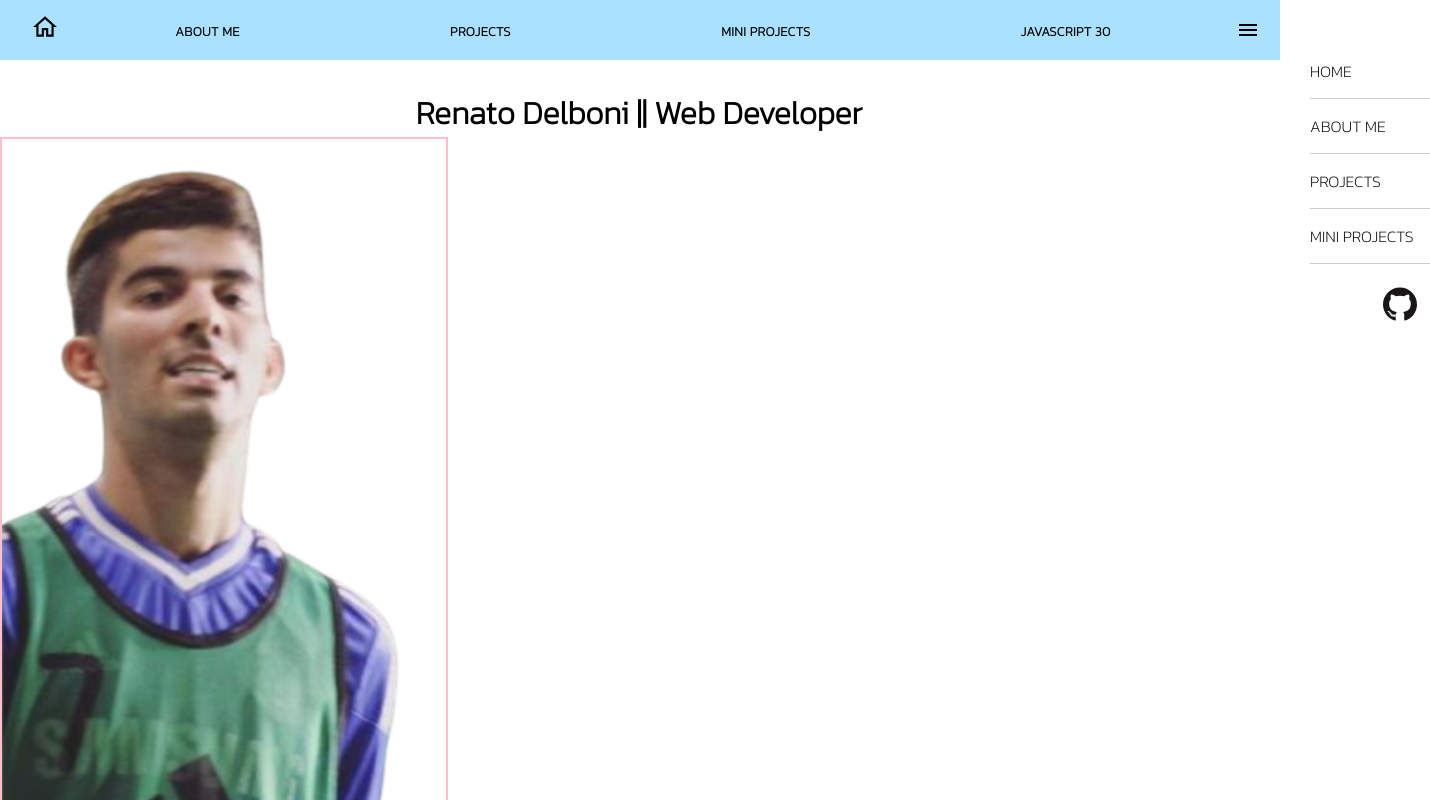
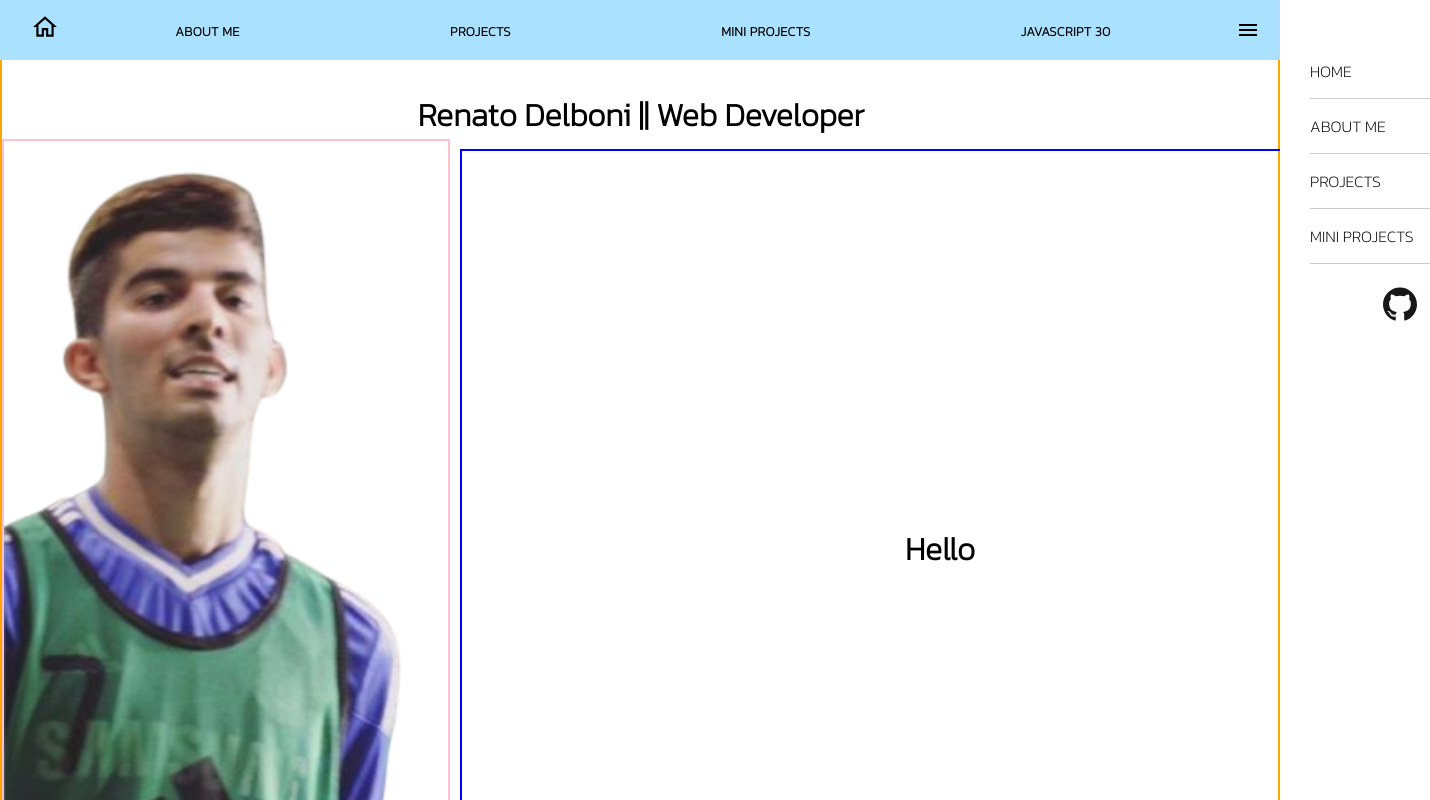
Before and after one commit to Netsujr/renato-react-portfolio, a React (Create React App) app: page / in a window 1280 px wide. Shown: the top 800 px of the page, 1430 px wide, since content can reach past the window. Built offline with nearby package versions, Linux system fonts and the light colour scheme.

Commit message:
cant delay entrace

```diff
--- a/src/components/Home.js
+++ b/src/components/Home.js
@@ -10,22 +10,35 @@ function Home() {
       <ItemText>
         <h1>Renato Delboni || Web Developer</h1>
       </ItemText>
-      <Fade left>
-        <ImgContainer>
-          <img src={renato} alt="" />
-        </ImgContainer>
-      </Fade>
-    </Container>
+      <InfoContainer>
+        <Fade left>
+          <ImgContainer>
+            <img src={renato} alt="" />
+          </ImgContainer>
+        </Fade>
+        <Fade center
+        config={{ delay: 2000, duration: 29000 }}>
+          <DetailsContainer>
+            <h1>Hello</h1>
+          </DetailsContainer>
+        </Fade>
+      </InfoContainer>
+    </Container >
   );
 }
 
 export default Home;
 
 const Container = styled.div`
-  width: 100vw;
-
+  width: 100%;
+  height: 100%;
+  border: 2px solid orange;
+  object-fit: contain;
   `;
 
+const InfoContainer = styled.div`
+  display: flex;
+  `
 
 const ItemText = styled.div`
   /* border: 2px solid orange; */
@@ -53,12 +66,25 @@ const ImgContainer = styled.div`
   justify-content: center;
   align-items: center;
   position: relative;
-
+  object-fit: contain;
 
   img {
     height: 100vh;
     position: absolute;
     bottom: 0px;
     left: 0px;
+
   }
   `;
+
+const DetailsContainer = styled.div`
+  border: 2px solid blue;
+  width: 75vw;
+  height: 100vh;
+  padding: 10px;
+  margin: 10px;
+  display: flex;
+  justify-content: center;
+  align-items: center;
+
+  `;
```
